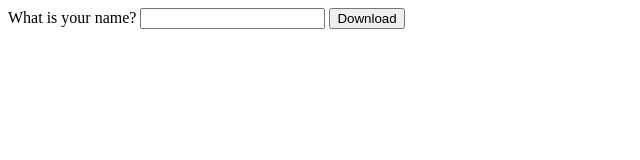
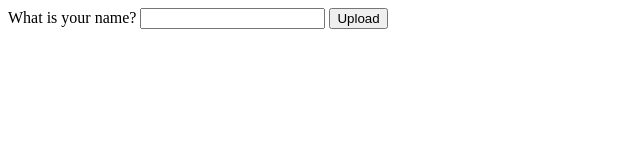
Before and after one commit to preludicrous99/GitExample2, a plain HTML site: page index.html in a window 1280 px wide. Shown: the full height of the page, 0-640 px from the left. Drawn offline with Linux system fonts and the light colour scheme.

Commit message:
FeatureB2

```diff
--- a/index.html
+++ b/index.html
@@ -5,7 +5,7 @@
     <body>
         <p>
             What is your name? <input id="inName" maxlength="15">
-            <button id="btnSubmit">Download</button>
+            <button id="btnSubmit">Upload</button>
         </p>
         <h2 id="hello"></h2>
         <script src="./index.js"></script>
```
